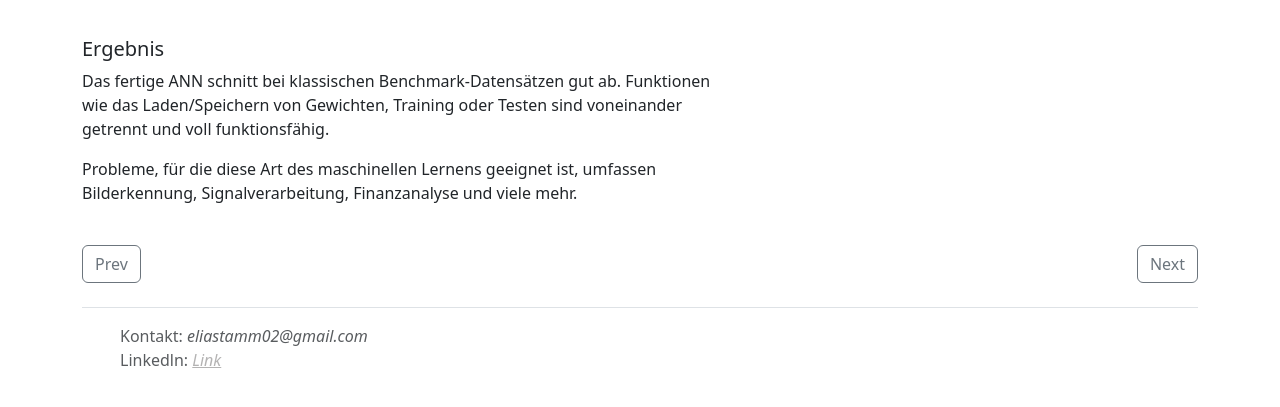
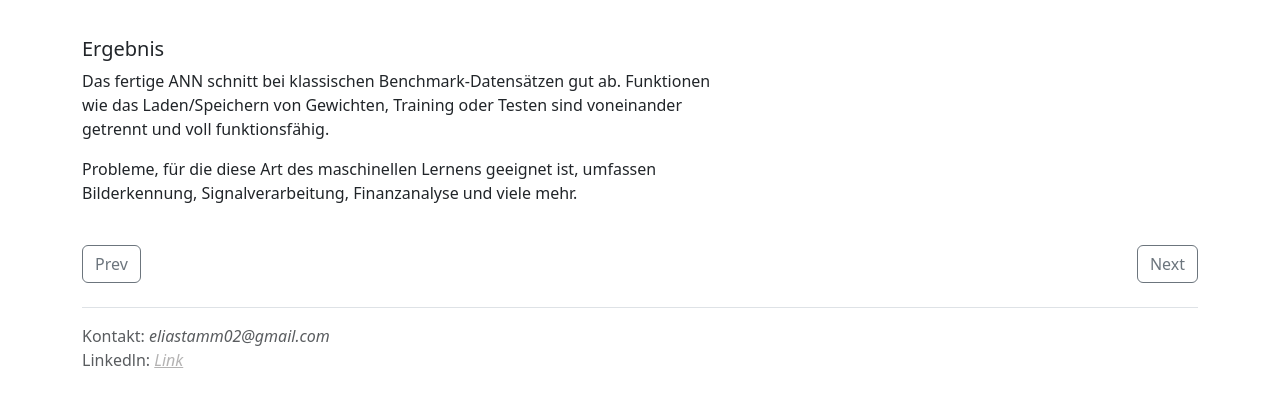
Before and after one commit to brWski685/WebPortfolio, a plain HTML site: page pages/ann.html in a window 1280 px wide. Shown: the part 469-876 px from the top of the page. Drawn offline with nearby package versions, Linux system fonts and the light colour scheme.

Commit message:
Rearranges the footer elements

```diff
--- a/pages/ann.html
+++ b/pages/ann.html
@@ -81,18 +81,13 @@
     </div>
 
    <!-- CONTACT -->
-    <div class="container" id="contact">
-        <footer class="d-flex flex-wrap justify-content-between align-items-center py-3 my-4 border-top">
-            <div class="col-md-4 d-flex align-items-center">
-                <a href="/" class="mb-3 me-2 mb-md-0 text-body-secondary text-decoration-none lh-1">
-                    <svg class="bi" width="30" height="24">
-                        <use xlink:href="#bootstrap"></use>
-                    </svg>
-                </a>
-                <span class="mb-3 mb-md-0 text-body-secondary">Kontakt: <span class="fst-italic">eliastamm02@gmail.com </span><br>Linkedln: <a href="https://www.linkedin.com/in/elia-stamm-a62609299/" class="fst-italic text-decoration-underline .text-secondary" style="color: rgb(180, 179, 179);" target="_blank" rel="noopener noreferrer">Link</a></span>
-            </div>
-        </footer>
-    </div>
+   <div class="container" id="contact">
+    <footer class="d-flex flex-wrap justify-content-between align-items-start py-3 my-4 border-top">
+        <div class="col-md-4 d-flex align-items-start">
+            <span class="mb-3 mb-md-0 text-body-secondary">Kontakt: <span class="fst-italic">eliastamm02@gmail.com </span><br>Linkedln: <a href="https://www.linkedin.com/in/elia-stamm-a62609299/" class="fst-italic text-decoration-underline .text-secondary" style="color: rgb(180, 179, 179);" target="_blank" rel="noopener noreferrer">Link</a></span>
+        </div>
+    </footer>
+</div>
 
     <script src="https://cdn.jsdelivr.net/npm/@popperjs/core@2.11.8/dist/umd/popper.min.js"
         integrity="sha384-I7E8VVD/ismYTF4hNIPjVp/Zjvgyol6VFvRkX/vR+Vc4jQkC+hVqc2pM8ODewa9r"
```
Also changed, not shown: pages/crawler_bots.html (+3 -8 lines), pages/db_driven_webpage.html (+3 -8 lines), pages/googles_api.html (+3 -8 lines), pages/literature_db.html (+3 -8 lines), pages/recommendation_system.html (+3 -8 lines).
